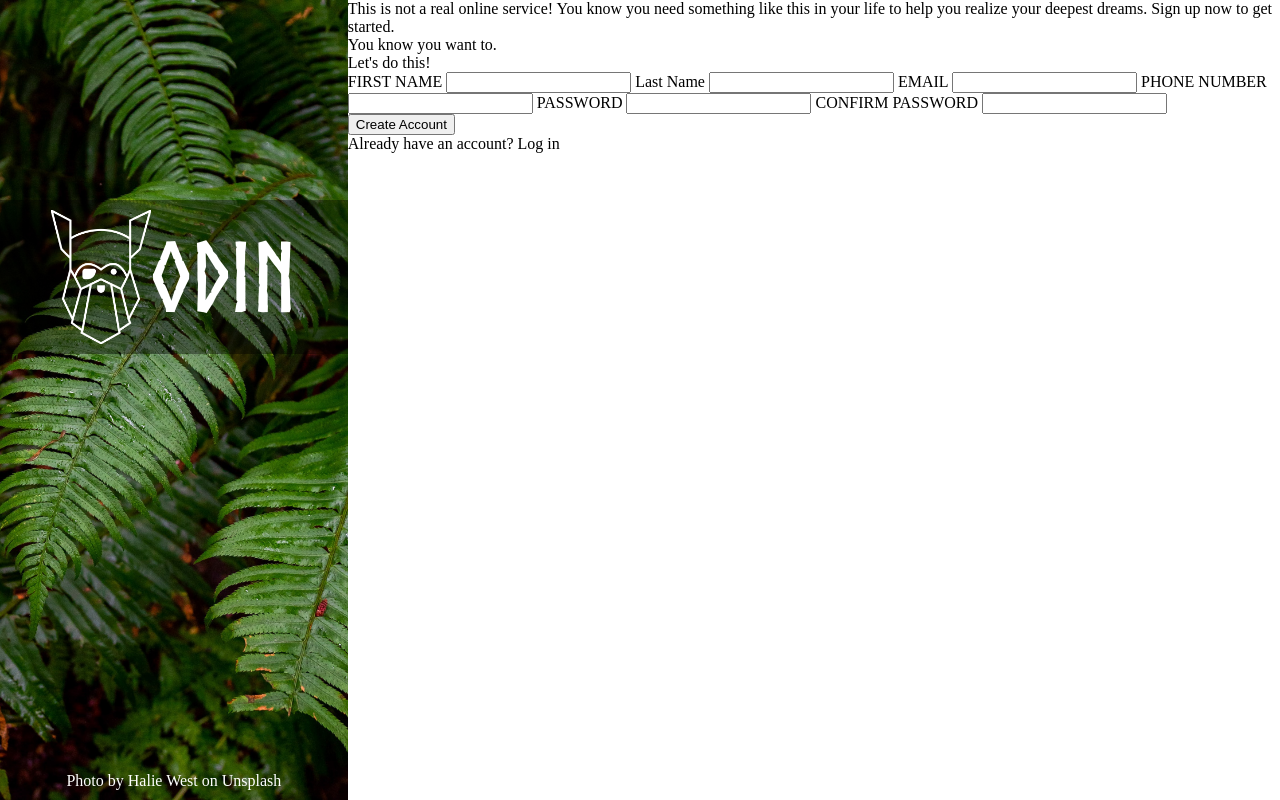
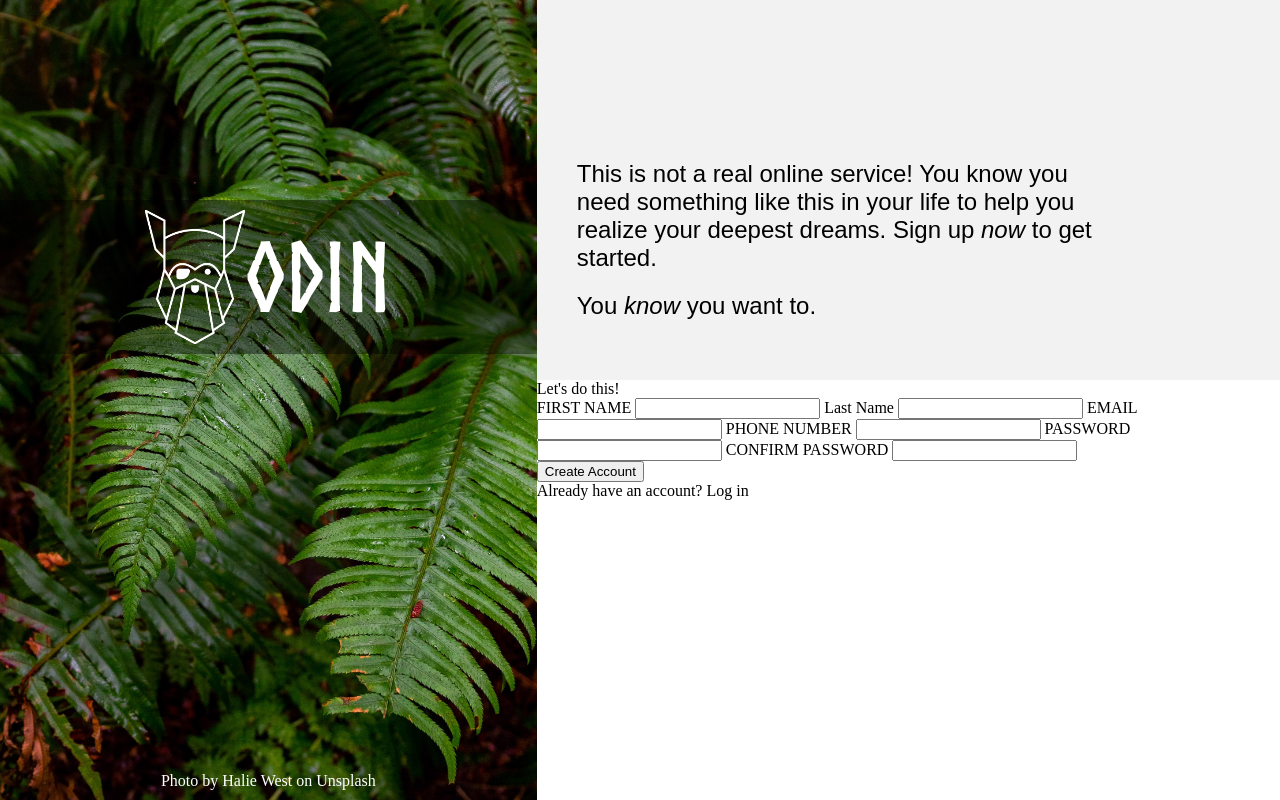
Before and after one commit to swiftyirons/sign-up-form, a plain HTML site: page index.html in a window 1280 px wide. Drawn offline with Linux system fonts and the light colour scheme.

Commit message:
Add CSS for description section

```diff
--- a/index.html
+++ b/index.html
@@ -17,8 +17,8 @@
     </div>
     <div class="right">
       <div class="description">
-        <p>This is not a real online service! You know you need something like this in your life to help you realize your deepest dreams. Sign up now to get started.</p>
-        <p>You know you want to.</p>
+        <p>This is not a real online service! You know you need something like this in your life to help you realize your deepest dreams. Sign up <em>now</em> to get started.</p>
+        <p>You <em>know</em> you want to.</p>
       </div>
       <form action=""></form>
         <div class="inputs">
--- a/style.css
+++ b/style.css
@@ -39,3 +39,15 @@
   text-align: center;
   margin-bottom: 10px;
 }
+.right {
+  width: 900px;
+}
+.description {
+  background-color: #F2F2F2;
+  padding: 140px 170px 40px 40px;
+}
+.description p {
+  font-size: 1.5rem;
+  margin: 20px 0;
+  font-family: Arial, Helvetica, sans-serif;
+}
```
